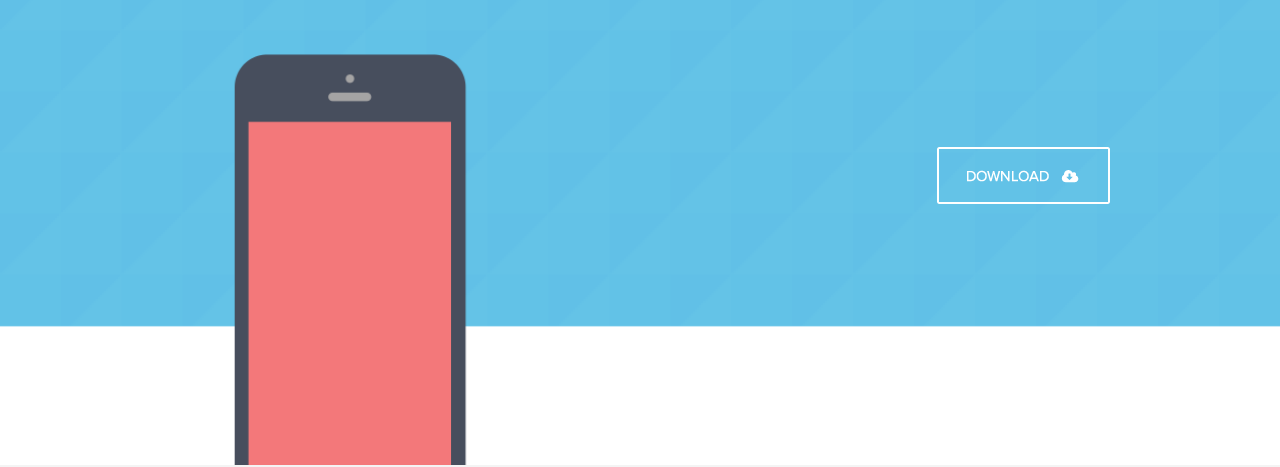
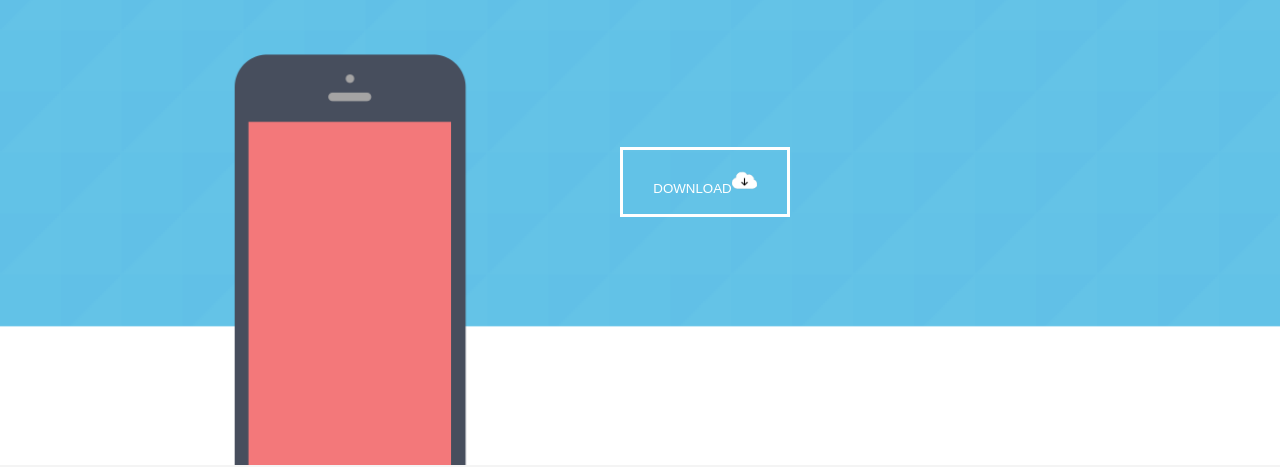
Before and after one commit to Parzifal555/1site, a plain HTML site: page index.html in a window 1280 px wide. Shown: the part 335-802 px from the top of the page. Drawn offline with Linux system fonts and the light colour scheme.

Commit message:
5 версия ,когда это закончиться ?

```diff
--- a/css/style.css
+++ b/css/style.css
@@ -24,10 +24,23 @@ margin-top: 20px;
 .text1{
  font-size: 25px;
 }
-.botton{
+.btn_1{
+    position: absolute;
+    right: 490px;
+    margin-top: 150px;
     display: flex;
-    flex-direction: row-reverse;
-    margin-top: 150px;
+    width: 170px;
+    height: 60px;
+    align-content: center;
+}
+.btn1{
+    width: 200px;
+    height: 70px;
+    border: 3px solid white;
+    background-color:rgba(255, 255, 255, 0) ;
+    text-align: center;
+    color: white;
+
 }
 .container{
 
@@ -95,11 +108,16 @@ header{
     padding-top: 100px;
     height: 100vh;
     background-image: url(/img/bg_contact.png);
+    display: flex;
+    align-content: center;
 }
 .botton-contact{
     display: flex;
     justify-content: space-evenly;
     align-items:center;
+    width: 330px;
+    margin: 0 auto
+
 }
 .email{
     border-radius: 5px;
@@ -117,3 +135,6 @@ footer{
     align-content: center;
     justify-content: center;
 }
+.contact-content{
+
+}
--- a/index.html
+++ b/index.html
@@ -27,10 +27,9 @@
                         <p>A stupidly simple, flat PSD. Oh yeah,it's free too!</p>
                     </div>
              </div>
-            <div class="botton">
-                <img src="img/button.png">
-
-            </div>
+             <DIV class="btn_1">
+                <button class="btn1">DOWNLOAD<img src="/img/btn_down.png" width="25px"></button>
+            </DIV>
         </div class="container">
     </header>
     <div class="about"  >
@@ -74,6 +73,7 @@
      </div>
      <div class="contact">
         <div class="container">
+            <div class="contact-content">
                 <div class="botton-contact">
                  <img src="img/dribbble.png">
                  <img src="img/facebook.png">
@@ -86,6 +86,7 @@
               </div>
             </div>
         </div>
+     </div>
      <footer>
         <div class="container">
             <p>© 2013 <span style="color: blue;">Perth</span> Breeding pixels since the naughties.</p>
```
Also changed, not shown: img/btn_down.png (added). Lines whose indentation alone changed are shown as unchanged.
